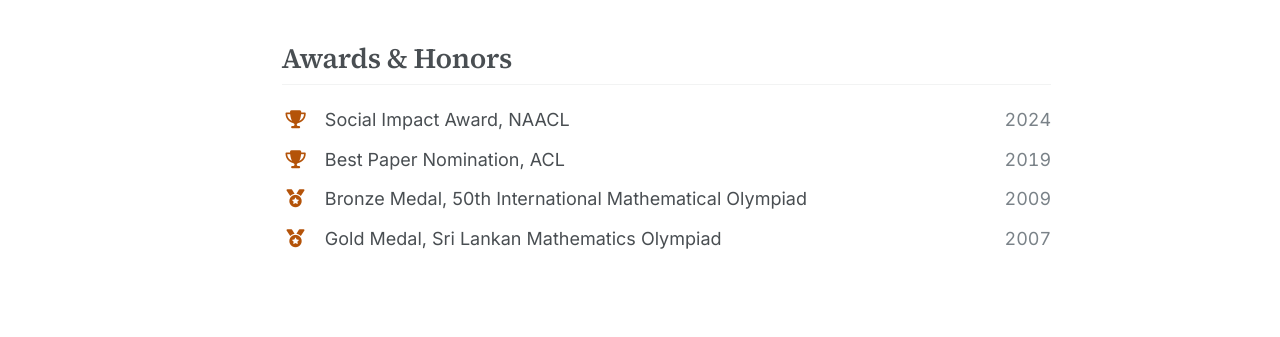
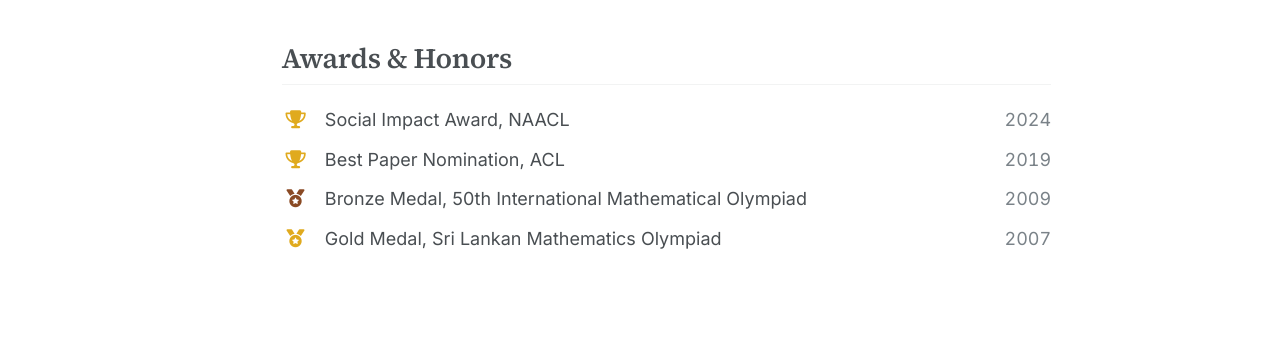
Before and after one commit to lajanugen/lajanugen.github.io, a Jekyll site: the page built from _pages/about.md, in a window 1280 px wide and 1400 px high, scrolled down 2427 px. Shown: the part 776-1113 px from the top of the window. Built offline with Jekyll 4.4.1, drawn with Linux system fonts in a browser that asks for light colours; some web fonts are replaced.

Commit message:
Colour the award icons by their actual metal
All four icons were a single burnt amber, chosen to match the highlight
badge in the publication list, which left a Gold Medal rendered in
bronze. Trophies and the gold medal are now gold, the bronze medal
bronze. The two tones are set far enough apart to read as deliberate at
16px rather than as an inconsistency.

Co-Authored-By: Claude Opus 5 <noreply@anthropic.com>
Claude-Session: https://claude.ai/code/session_01DHcYWvnM8a3i2AfgvmikJN

```diff
--- a/_pages/about.md
+++ b/_pages/about.md
@@ -101,6 +101,6 @@ For a complete list of publications, please see my Google Scholar profile.
 <ul class="cv-list">
   <li><i class="fas fa-trophy award-icon" aria-hidden="true"></i><span class="cv-text">Social Impact Award, NAACL</span><span class="cv-date">2024</span></li>
   <li><i class="fas fa-trophy award-icon" aria-hidden="true"></i><span class="cv-text">Best Paper Nomination, ACL</span><span class="cv-date">2019</span></li>
-  <li><i class="fas fa-medal award-icon" aria-hidden="true"></i><span class="cv-text">Bronze Medal, 50th International Mathematical Olympiad</span><span class="cv-date">2009</span></li>
+  <li><i class="fas fa-medal award-icon award-icon--bronze" aria-hidden="true"></i><span class="cv-text">Bronze Medal, 50th International Mathematical Olympiad</span><span class="cv-date">2009</span></li>
   <li><i class="fas fa-medal award-icon" aria-hidden="true"></i><span class="cv-text">Gold Medal, Sri Lankan Mathematics Olympiad</span><span class="cv-date">2007</span></li>
 </ul>
--- a/assets/css/main.scss
+++ b/assets/css/main.scss
@@ -187,7 +187,12 @@ $accent: #2b59d6;
     width: 28px;
     line-height: inherit;
     text-align: center;
-    color: #b45309;
+    color: #e0aa1e;
+  }
+
+  /* The one bronze medal, so the metal matches what the entry says. */
+  .award-icon--bronze {
+    color: #8a4a24;
   }
 }
 
```
